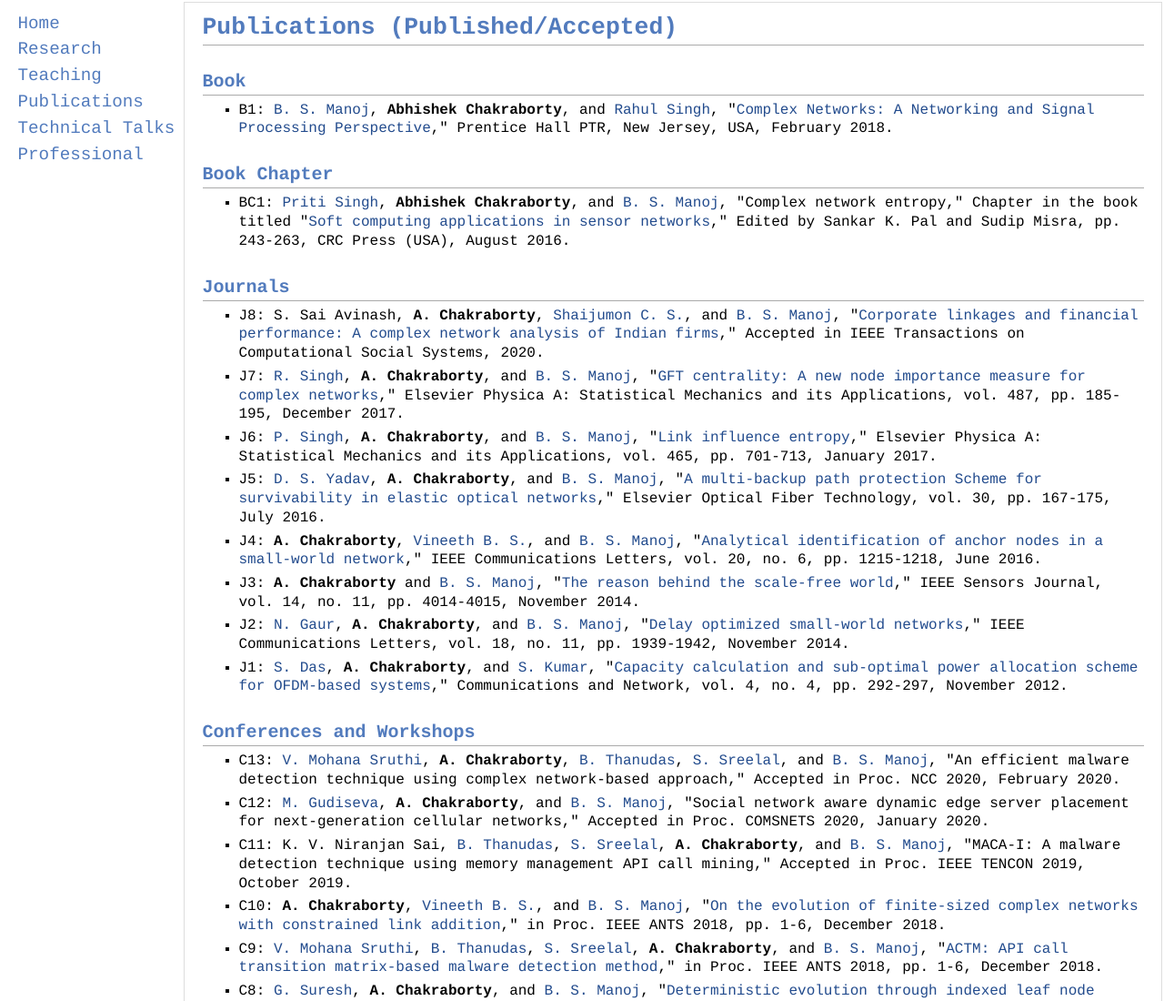
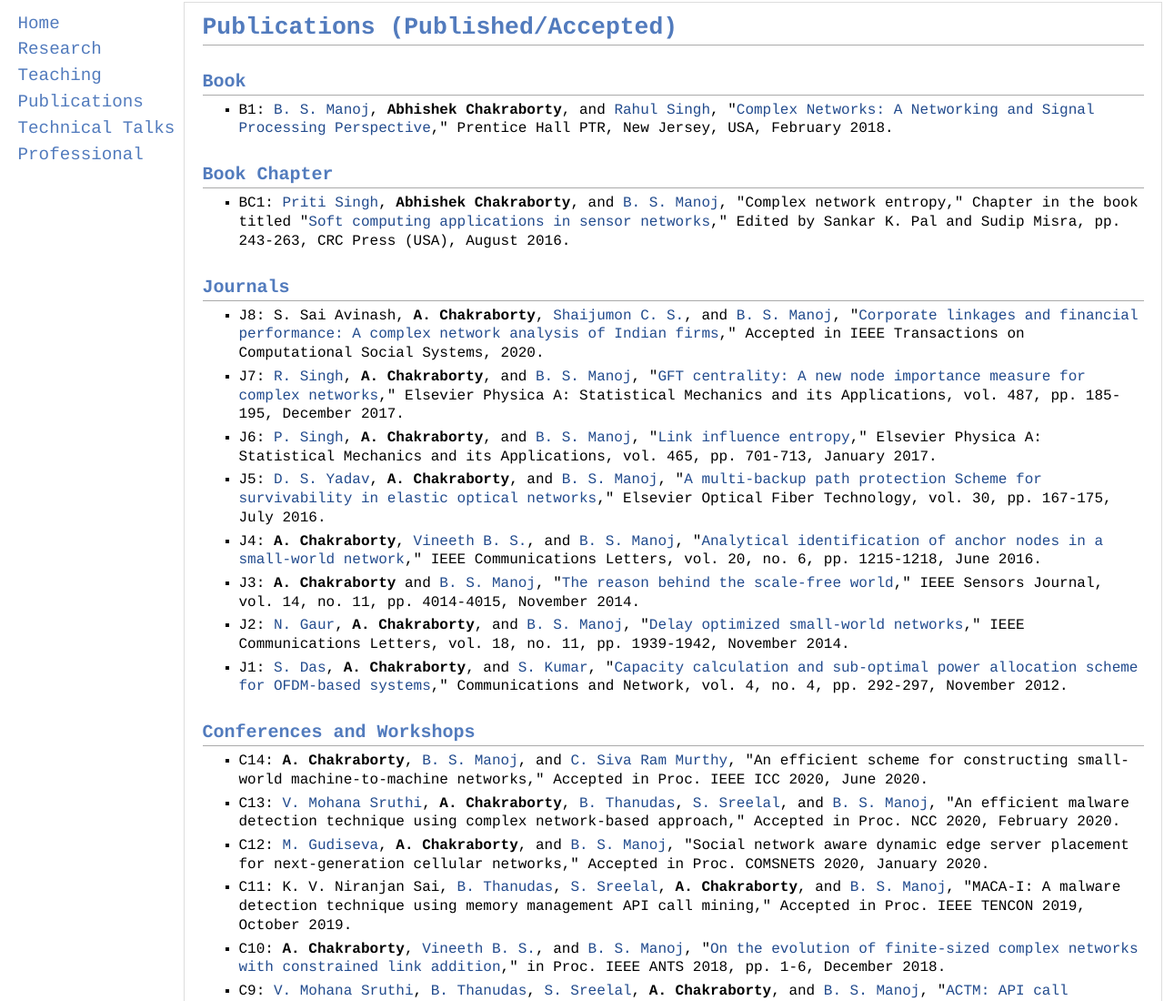
Before and after one commit to chakrabortyabhishek/chakrabortyabhishek.github.io, a plain HTML site: page publications.html in a window 1280 px wide. Shown: the top 1100 px of the page at 91% size. Drawn offline with Linux system fonts and the light colour scheme.

Commit message:
24Feb2020

```diff
--- a/publications.html
+++ b/publications.html
@@ -51,6 +51,8 @@
 </ul>
 <h2>Conferences and Workshops</h2>
 <ul>
+<li><p>C14: <b>A. Chakraborty</b>, <a href="https://scholar.google.co.in/citations?user=sKXlchMAAAAJ&hl=en" target="_blank">B. S. Manoj</a>, and <a href="https://scholar.google.co.in/citations?user=VjJFBjcAAAAJ&hl=en" target="_blank">C. Siva Ram Murthy</a>, "An efficient scheme for constructing small-world machine-to-machine networks," Accepted in Proc. IEEE ICC 2020, June 2020.</p>
+</li>
 <li><p>C13: <a href="https://in.linkedin.com/in/mohana-sruthi-v-849843106" target="_blank">V. Mohana Sruthi</a>, <b>A. Chakraborty</b>, <a href="https://in.linkedin.com/in/thanudas-b-1794b2106" target="_blank">B. Thanudas</a>, <a href="https://in.linkedin.com/in/sreelal-pillai-94290829" target="_blank">S. Sreelal</a>, and <a href="https://scholar.google.co.in/citations?user=sKXlchMAAAAJ&hl=en" target="_blank">B. S. Manoj</a>, "An efficient malware detection technique using complex network-based approach," Accepted in Proc. NCC 2020, February 2020.</p>
 </li>
 <li><p>C12: <a href="https://www.linkedin.com/in/manasvi-gudiseva-0438a332/?originalSubdomain=in" target="_blank">M. Gudiseva</a>, <b>A. Chakraborty</b>, and <a href="https://scholar.google.co.in/citations?user=sKXlchMAAAAJ&hl=en" target="_blank">B. S. Manoj</a>, "Social network aware dynamic edge server placement for next-generation cellular networks," Accepted in Proc. COMSNETS 2020, January 2020.</p>
```
Also changed, not shown: 1 other file.
